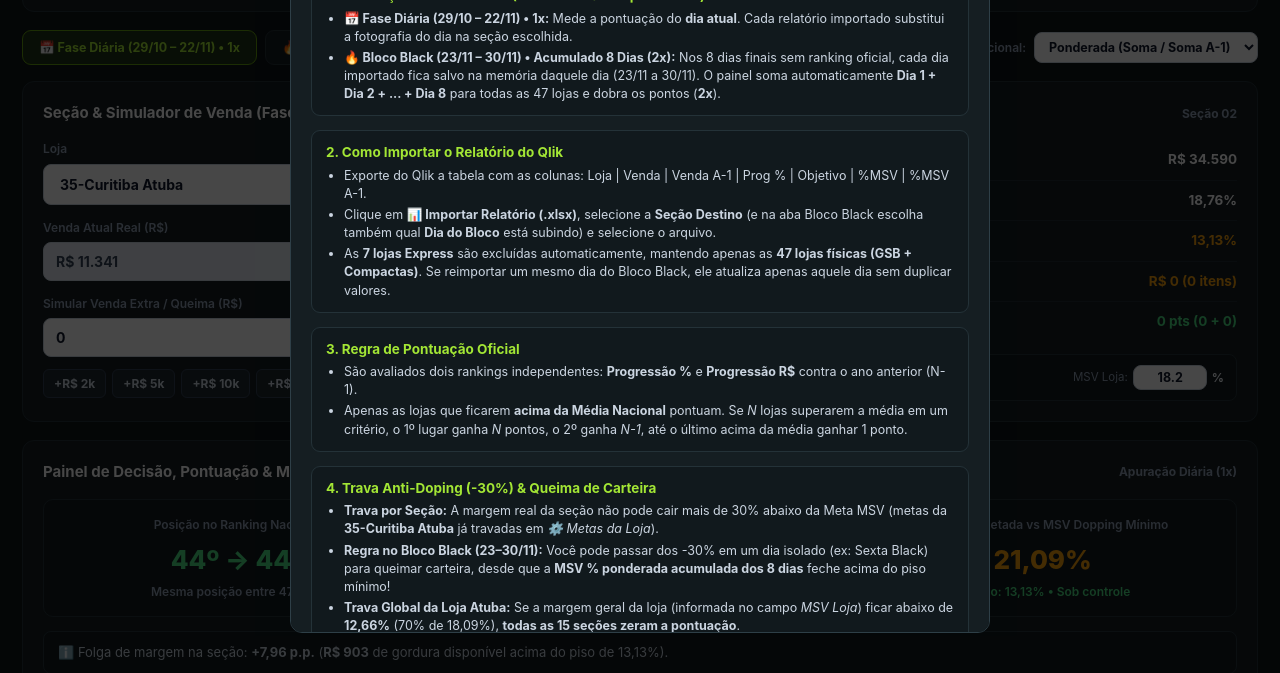
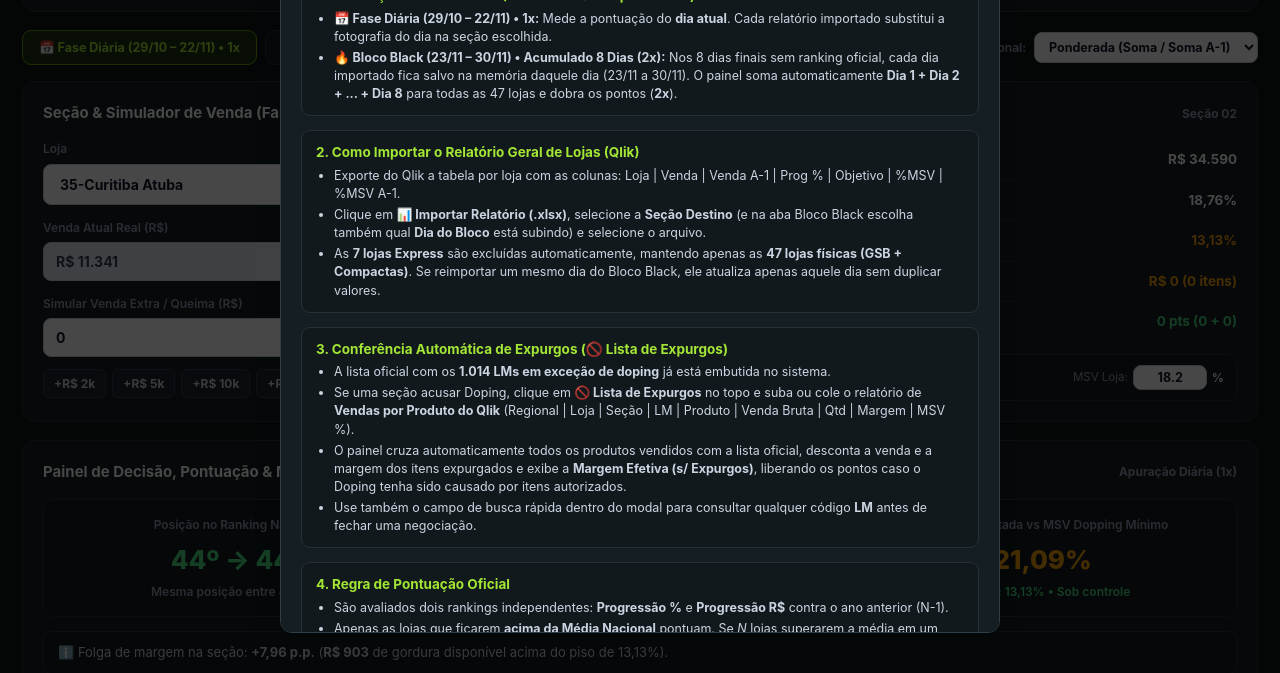
Before and after one commit to lantonoviez-commits/bricoblack-atuba, a plain HTML site: page index.html in a window 1280 px wide. Both pictures are taken after a click on the button "📘 Como Usar (Guia)". Shown: the part 127-800 px from the top of the page. Drawn offline with Linux system fonts and the light colour scheme.

Commit message:
Update index.html

```diff
--- a/index.html
+++ b/index.html
@@ -671,7 +671,7 @@
 
   <!-- GUIA COMO USAR MODAL -->
   <div id="guideModal" class="modal-backdrop">
-    <div class="modal" style="max-width:700px;">
+    <div class="modal" style="max-width:720px;">
       <div style="display:flex; justify-content:space-between; align-items:center;">
         <h3 style="font-size:16px; color:#fff;">📘 Como Usar o Radar & Simulador BricoBlack 2026</h3>
         <button class="btn" style="padding:4px 10px;" onclick="closeGuideModal()">✕</button>
@@ -686,16 +686,26 @@
       </div>
 
       <div class="guide-step">
-        <h4>2. Como Importar o Relatório do Qlik</h4>
+        <h4>2. Como Importar o Relatório Geral de Lojas (Qlik)</h4>
         <ul>
-          <li>Exporte do Qlik a tabela com as colunas: <code>Loja | Venda | Venda A-1 | Prog % | Objetivo | %MSV | %MSV A-1</code>.</li>
+          <li>Exporte do Qlik a tabela por loja com as colunas: <code>Loja | Venda | Venda A-1 | Prog % | Objetivo | %MSV | %MSV A-1</code>.</li>
           <li>Clique em <b>📊 Importar Relatório (.xlsx)</b>, selecione a <b>Seção Destino</b> (e na aba Bloco Black escolha também qual <b>Dia do Bloco</b> está subindo) e selecione o arquivo.</li>
           <li>As <b>7 lojas Express</b> são excluídas automaticamente, mantendo apenas as <b>47 lojas físicas (GSB + Compactas)</b>. Se reimportar um mesmo dia do Bloco Black, ele atualiza apenas aquele dia sem duplicar valores.</li>
         </ul>
       </div>
 
       <div class="guide-step">
-        <h4>3. Regra de Pontuação Oficial</h4>
+        <h4>3. Conferência Automática de Expurgos (🚫 Lista de Expurgos)</h4>
+        <ul>
+          <li>A lista oficial com os <b>1.014 LMs em exceção de doping</b> já está embutida no sistema.</li>
+          <li>Se uma seção acusar Doping, clique em <b>🚫 Lista de Expurgos</b> no topo e suba ou cole o relatório de <b>Vendas por Produto do Qlik</b> (<code>Regional | Loja | Seção | LM | Produto | Venda Bruta | Qtd | Margem | MSV %</code>).</li>
+          <li>O painel cruza automaticamente todos os produtos vendidos com a lista oficial, desconta a venda e a margem dos itens expurgados e exibe a <b>Margem Efetiva (s/ Expurgos)</b>, liberando os pontos caso o Doping tenha sido causado por itens autorizados.</li>
+          <li>Use também o campo de busca rápida dentro do modal para consultar qualquer código <b>LM</b> antes de fechar uma negociação.</li>
+        </ul>
+      </div>
+
+      <div class="guide-step">
+        <h4>4. Regra de Pontuação Oficial</h4>
         <ul>
           <li>São avaliados dois rankings independentes: <b>Progressão %</b> e <b>Progressão R$</b> contra o ano anterior (N-1).</li>
           <li>Apenas as lojas que ficarem <b>acima da Média Nacional</b> pontuam. Se <i>N</i> lojas superarem a média em um critério, o 1º lugar ganha <i>N</i> pontos, o 2º ganha <i>N-1</i>, até o último acima da média ganhar 1 ponto.</li>
@@ -703,9 +713,9 @@
       </div>
 
       <div class="guide-step">
-        <h4>4. Trava Anti-Doping (-30%) & Queima de Carteira</h4>
+        <h4>5. Trava Anti-Doping (-30%) & Simulador de Queima</h4>
         <ul>
-          <li><b>Trava por Seção:</b> A margem real da seção não pode cair mais de 30% abaixo da Meta MSV (metas da <b>35-Curitiba Atuba</b> já travadas em <i>⚙️ Metas da Loja</i>).</li>
+          <li><b>Trava por Seção:</b> A margem efetiva da seção não pode cair mais de 30% abaixo da Meta MSV (metas da <b>35-Curitiba Atuba</b> já travadas em <i>⚙️ Metas da Loja</i>).</li>
           <li><b>Regra no Bloco Black (23–30/11):</b> Você pode passar dos -30% em um dia isolado (ex: Sexta Black) para queimar carteira, desde que a <b>MSV % ponderada acumulada dos 8 dias</b> feche acima do piso mínimo!</li>
           <li><b>Trava Global da Loja Atuba:</b> Se a margem geral da loja (informada no campo <i>MSV Loja</i>) ficar abaixo de <b>12,66%</b> (70% de 18,09%), <b>todas as 15 seções zeram a pontuação</b>.</li>
           <li><b>Simulador:</b> Digite um valor extra em R$ e a margem da negociação para ver quantos pontos ganha. Na Fase Diária, ao fechar a venda, clique em <b>✅ Efetivar Venda na Base</b>.</li>
```
